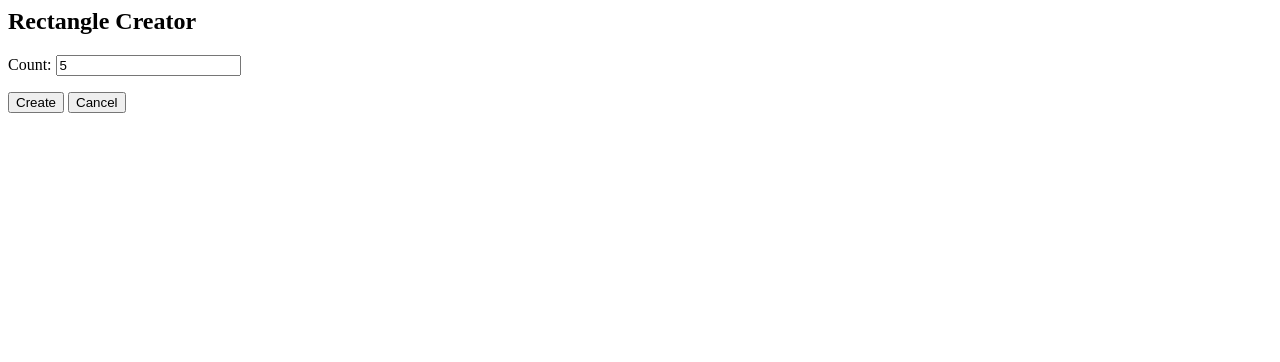
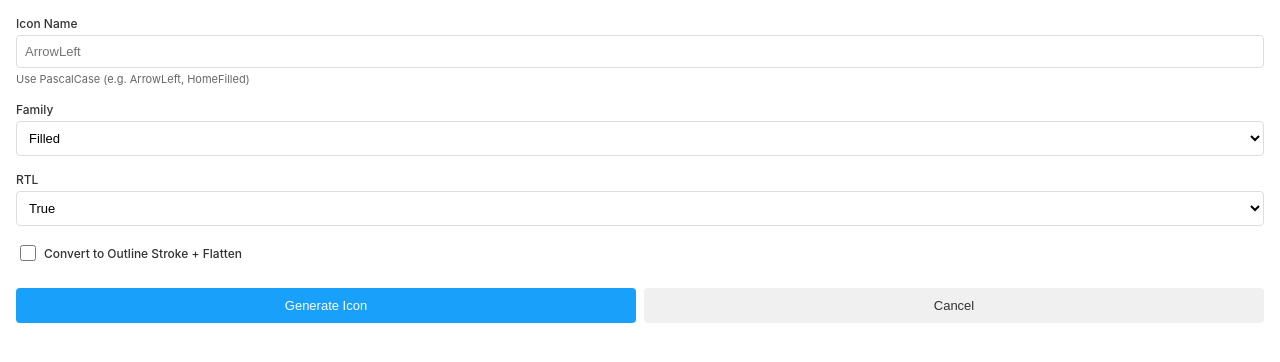
Before and after one commit to elenaferreras/ODS-Icon-Helper, a website: page ui.html in a window 1280 px wide. Drawn offline with Linux system fonts and the light colour scheme.

Commit message:
first-version

```diff
--- a/ui.html
+++ b/ui.html
@@ -1,17 +1,215 @@
-<h2>Rectangle Creator</h2>
-<p>Count: <input id="count" type="number" value="5"></p>
-<button id="create">Create</button>
-<button id="cancel">Cancel</button>
-<script>
+<!DOCTYPE html>
+<html>
+<head>
+  <style>
+    body {
+      font-family: 'Inter', -apple-system, BlinkMacSystemFont, 'Segoe UI', Roboto, sans-serif;
+      padding: 16px;
+      margin: 0;
+      background: #ffffff;
+    }
 
-document.getElementById('create').onclick = () => {
-  const textbox = document.getElementById('count');
-  const count = parseInt(textbox.value, 10);
-  parent.postMessage({ pluginMessage: { type: 'create-shapes', count } }, '*')
-}
+    .form-group {
+      margin-bottom: 16px;
+    }
 
-document.getElementById('cancel').onclick = () => {
-  parent.postMessage({ pluginMessage: { type: 'cancel' } }, '*')
-}
+    label {
+      display: block;
+      font-size: 12px;
+      font-weight: 500;
+      color: #333;
+      margin-bottom: 4px;
+    }
 
-</script>
+    .helper-text {
+      font-size: 11px;
+      color: #666;
+      margin-top: 4px;
+    }
+
+    input[type="text"] {
+      width: 100%;
+      padding: 8px;
+      border: 1px solid #ddd;
+      border-radius: 4px;
+      font-size: 13px;
+      box-sizing: border-box;
+    }
+
+    input[type="text"]:focus {
+      outline: none;
+      border-color: #18a0fb;
+    }
+
+    select {
+      width: 100%;
+      padding: 8px;
+      border: 1px solid #ddd;
+      border-radius: 4px;
+      font-size: 13px;
+      background: white;
+      box-sizing: border-box;
+    }
+
+    select:focus {
+      outline: none;
+      border-color: #18a0fb;
+    }
+
+    .checkbox-group {
+      display: flex;
+      align-items: center;
+      margin-bottom: 16px;
+    }
+
+    input[type="checkbox"] {
+      margin-right: 8px;
+      width: 16px;
+      height: 16px;
+    }
+
+    .button-group {
+      display: flex;
+      gap: 8px;
+      margin-top: 24px;
+    }
+
+    button {
+      flex: 1;
+      padding: 10px;
+      border: none;
+      border-radius: 4px;
+      font-size: 13px;
+      font-weight: 500;
+      cursor: pointer;
+      transition: background-color 0.2s;
+    }
+
+    button.primary {
+      background: #18a0fb;
+      color: white;
+    }
+
+    button.primary:hover {
+      background: #0d8ce8;
+    }
+
+    button.secondary {
+      background: #f0f0f0;
+      color: #333;
+    }
+
+    button.secondary:hover {
+      background: #e0e0e0;
+    }
+
+    .error {
+      color: #e53935;
+      font-size: 12px;
+      margin-top: 8px;
+      display: none;
+    }
+
+    .error.show {
+      display: block;
+    }
+  </style>
+</head>
+<body>
+  <div class="form-group">
+    <label for="iconName">Icon Name</label>
+    <input type="text" id="iconName" placeholder="ArrowLeft">
+    <div class="helper-text">Use PascalCase (e.g. ArrowLeft, HomeFilled)</div>
+    <div class="error" id="nameError">Please enter an icon name</div>
+  </div>
+
+  <div class="form-group">
+    <label for="family">Family</label>
+    <select id="family">
+      <option value="Filled">Filled</option>
+      <option value="Outlined">Outlined</option>
+    </select>
+  </div>
+
+  <div class="form-group">
+    <label for="rtl">RTL</label>
+    <select id="rtl">
+      <option value="True">True</option>
+      <option value="False">False</option>
+    </select>
+  </div>
+
+  <div class="checkbox-group">
+    <input type="checkbox" id="convertStroke">
+    <label for="convertStroke" style="margin: 0;">Convert to Outline Stroke + Flatten</label>
+  </div>
+
+  <div class="error" id="selectionError">Please select at least one node</div>
+
+  <div class="button-group">
+    <button class="primary" id="generate">Generate Icon</button>
+    <button class="secondary" id="cancel">Cancel</button>
+  </div>
+
+  <script>
+    const iconNameInput = document.getElementById('iconName');
+    const familySelect = document.getElementById('family');
+    const rtlSelect = document.getElementById('rtl');
+    const convertStrokeCheckbox = document.getElementById('convertStroke');
+    const generateButton = document.getElementById('generate');
+    const cancelButton = document.getElementById('cancel');
+    const nameError = document.getElementById('nameError');
+    const selectionError = document.getElementById('selectionError');
+
+    // Handle Generate Icon button click
+    generateButton.onclick = () => {
+      // Hide errors
+      nameError.classList.remove('show');
+      selectionError.classList.remove('show');
+
+      const iconName = iconNameInput.value.trim();
+      const family = familySelect.value;
+      const rtl = rtlSelect.value;
+      const convertStroke = convertStrokeCheckbox.checked;
+
+      // Validate icon name
+      if (!iconName) {
+        nameError.classList.add('show');
+        return;
+      }
+
+      // Send message to plugin code
+      parent.postMessage({
+        pluginMessage: {
+          type: 'generate-icon',
+          iconName: iconName,
+          family: family,
+          rtl: rtl,
+          convertStroke: convertStroke
+        }
+      }, '*');
+    };
+
+    // Handle Cancel button click
+    cancelButton.onclick = () => {
+      parent.postMessage({
+        pluginMessage: {
+          type: 'cancel'
+        }
+      }, '*');
+    };
+
+    // Listen for selection changes from plugin
+    window.addEventListener('message', (event) => {
+      const msg = event.data.pluginMessage;
+      if (msg && msg.type === 'selection-changed') {
+        if (msg.hasSelection) {
+          selectionError.classList.remove('show');
+        } else {
+          selectionError.classList.add('show');
+        }
+      }
+    });
+  </script>
+</body>
+</html>
```
